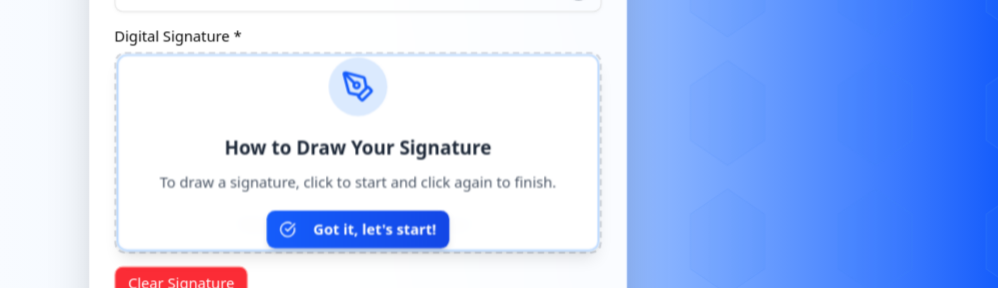
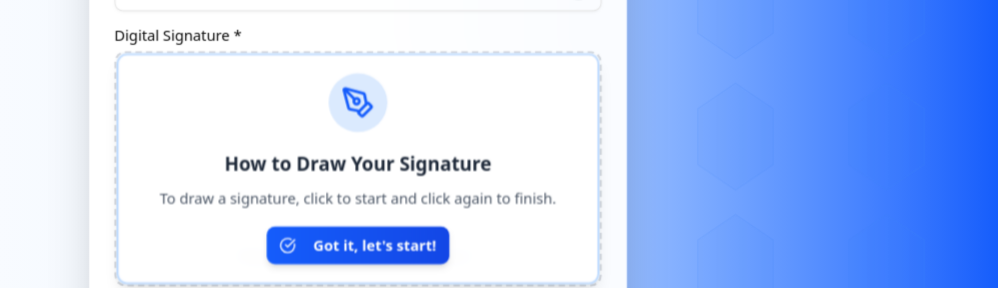
Before and after one commit to Harukie30/Smct-Eval, a Next.js app: page /register in a window 1280 px wide. Shown: the part 980-1268 px from the top of the page, without its empty margins (282-1280 px from the left). Built offline with nearby package versions, Linux system fonts and the light colour scheme; no server answers.

Commit message:
SMCT-Eval
Update signature, pad  hight a

```diff
--- a/src/components/SignaturePad.tsx
+++ b/src/components/SignaturePad.tsx
@@ -309,7 +309,7 @@ const SignaturePad = forwardRef<SignaturePadRef, SignaturePadProps>(({
          )}
 
          {hasSignature && (previewImage || localSignature) ? (
-          <div className="w-full h-32 bg-white rounded border border-gray-200 flex items-center justify-center overflow-hidden">
+          <div className="w-full h-40 bg-white rounded border border-gray-200 flex items-center justify-center overflow-hidden">
             <img
               src={localSignature || previewImage}
               alt="Signature"
@@ -326,7 +326,7 @@ const SignaturePad = forwardRef<SignaturePadRef, SignaturePadProps>(({
         ) : (
            <canvas
              ref={canvasRef}
-             className={`w-full h-32 cursor-crosshair bg-white rounded border ${
+             className={`w-full h-40 cursor-crosshair bg-white rounded border ${
                hasError ? "border-red-300" : "border-gray-200"
              } ${showInstructions ? "cursor-not-allowed opacity-50" : "cursor-crosshair"}`}
              style={{ display: "block" }}
```
